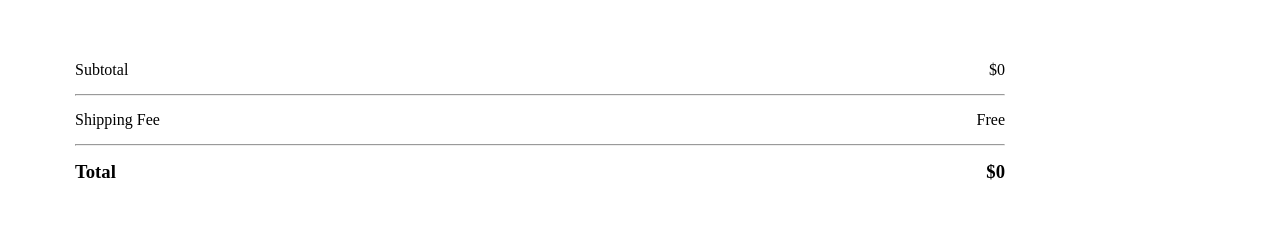
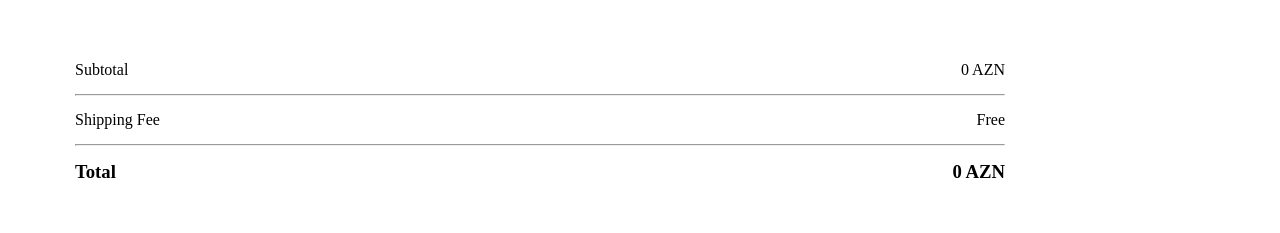
Before and after one commit to gugugabijs/Lilac, a React (Create React App) app: page /cart in a window 1280 px wide. Shown: the part 365-598 px from the top of the page. Built offline with nearby package versions, Linux system fonts and the light colour scheme.

Commit message:
fixed some typos

```diff
--- a/src/Components/CartItems/CartItems.jsx
+++ b/src/Components/CartItems/CartItems.jsx
@@ -35,7 +35,7 @@ const CartItems = () => {
                   </button>
                   {/* <button onClick={increaseCount}>+</button> */}
 
-                  <p>${e.price * cartItems[e.id]}</p>
+                  <p>{e.price * cartItems[e.id]} AZN</p>
                   <img
                     className="cartietms-remove-icon"
                     src={remove_icon}
@@ -57,7 +57,7 @@ const CartItems = () => {
             <div>
               <div className="cartitems-total-item">
                 <p>Subtotal</p>
-                <p>${getTotalCartAmount()}</p>
+                <p>{getTotalCartAmount()} AZN</p>
               </div>
               <hr />
               <div className="cartitems-total-item">
@@ -67,7 +67,7 @@ const CartItems = () => {
               <hr />
               <div className="cartitems-total-item">
                 <h3>Total</h3>
-                <h3>${getTotalCartAmount()}</h3>
+                <h3>{getTotalCartAmount()} AZN</h3>
               </div>
             </div>
             <button>PROCEED TO CHECKOUT</button>
```
